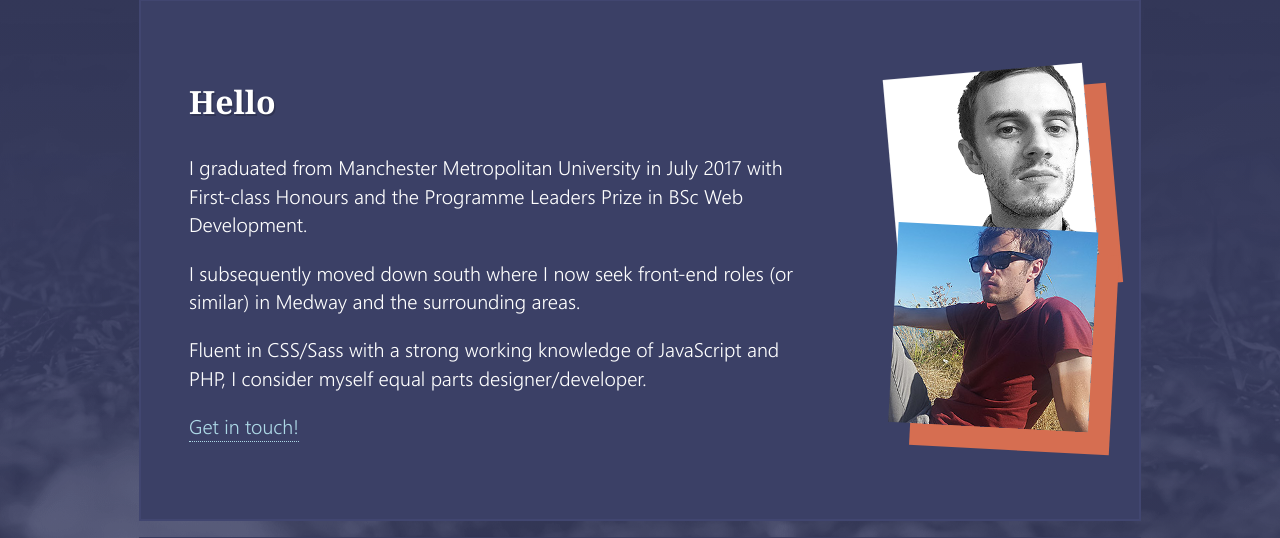
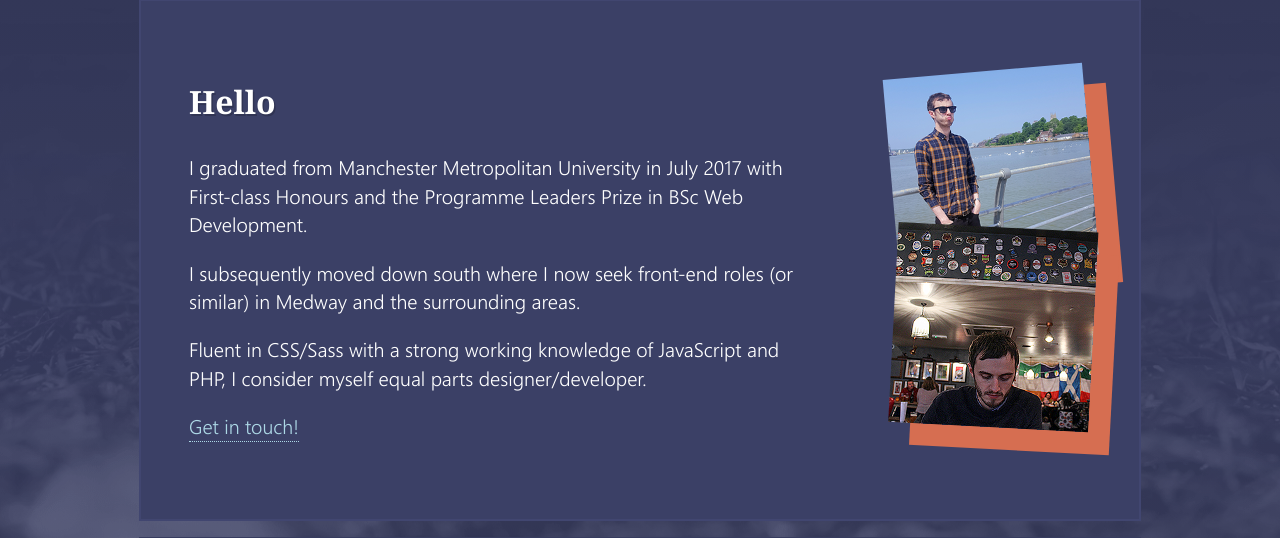
Before and after one commit to tmccarten/portfolio-redesign, a PHP site: page /about in a window 1280 px wide. Shown: the part 207-745 px from the top of the page. Run offline with PHP 8.4, Linux system fonts and the light colour scheme; some web fonts are replaced.

Commit message:
add images

```diff
--- a/about/index.php
+++ b/about/index.php
@@ -20,8 +20,8 @@
 
             <section class="about">
               <div class="about__img-wrapper">
-                <img class="about__img" src="<?php echo $index?>/assets/img/tom_mccarten-about.png" width="300" height="300" alt="Portrait photo of Tom McCarten">
-                <img class="about__img" src="<?php echo $index?>/assets/img/tom_mccarten-beach.jpg" width="300" height="300" alt="Portrait photo of Tom McCarten">
+                <img class="about__img" src="<?php echo $index?>/assets/img/about/dock.png" width="300" height="300" alt="Portrait photo of Tom McCarten">
+                <img class="about__img" src="<?php echo $index?>/assets/img/about/pub.png" width="300" height="300" alt="Portrait photo of Tom McCarten">
               </div>
               <div class="about__info">
                 <h3 class="content__heading">Hello</h3>
```
Also changed, not shown: assets/img/about/dock.png (added), assets/img/about/pub.png (added).
